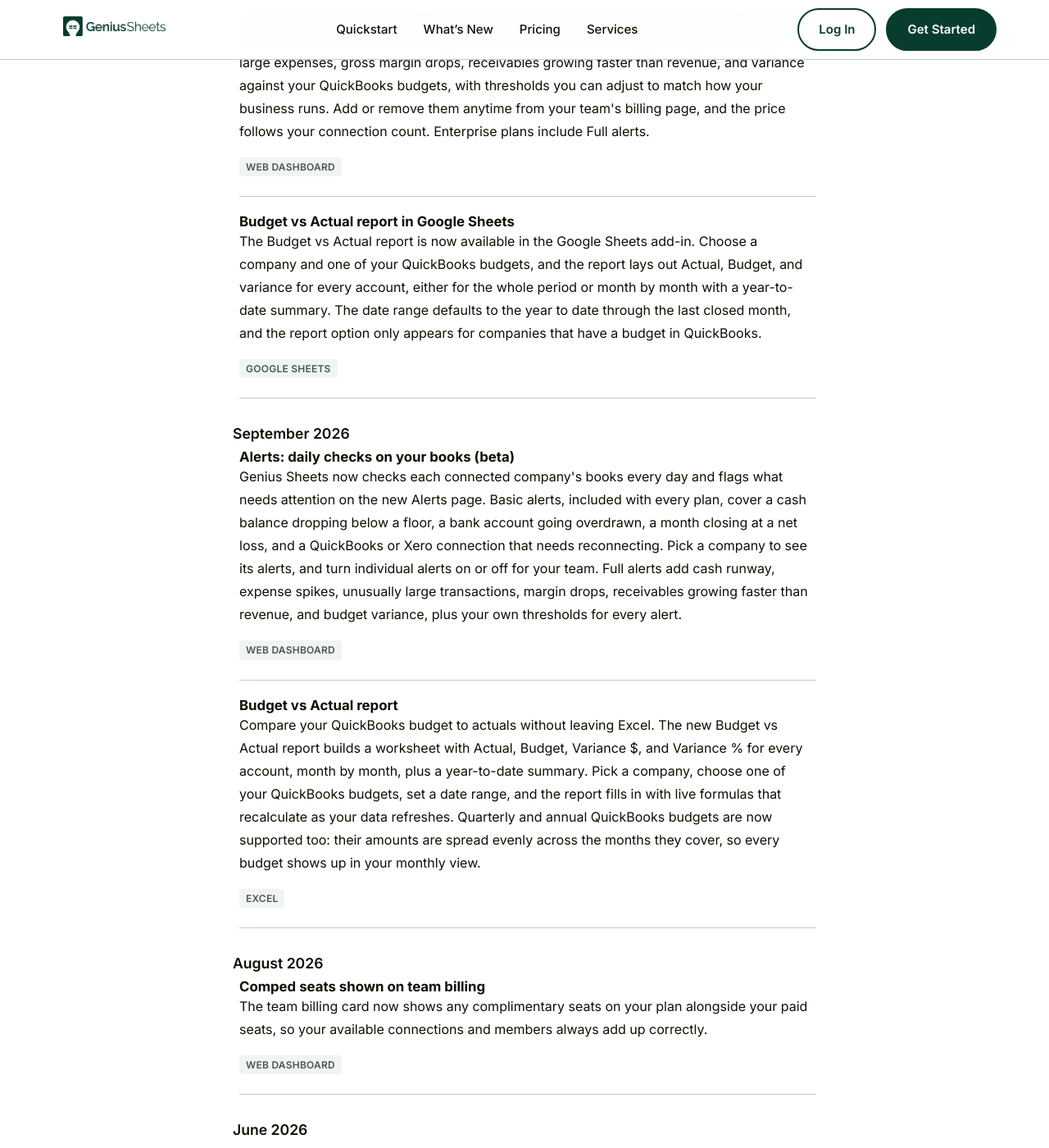
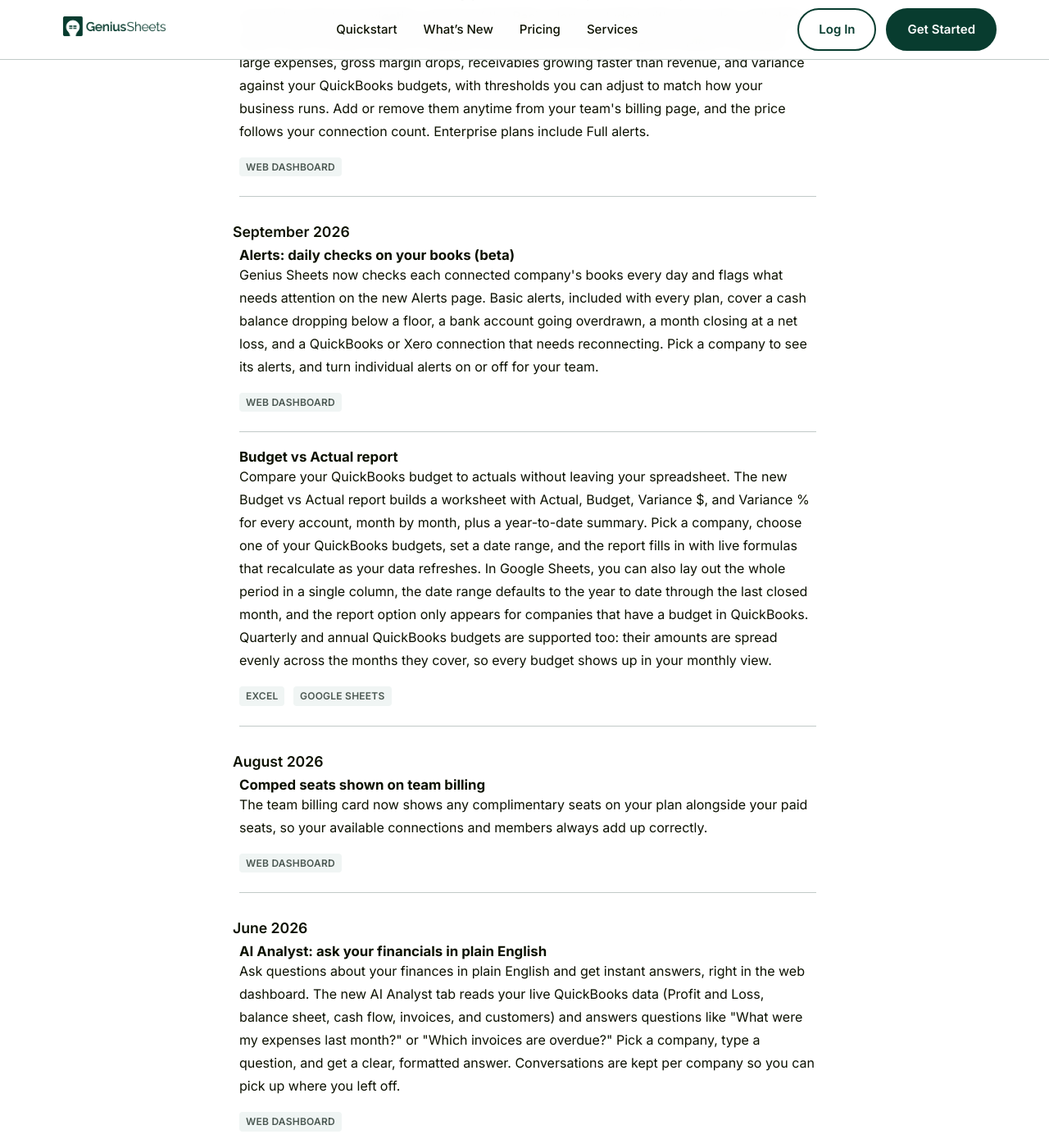
Before and after one commit to GeniusSheets/gs_site, a Jekyll site: the page built from whats-new.html, in a window 1280 px wide and 1400 px high, scrolled down 1128 px. Shown: the whole window at 82% size. Built offline with Jekyll 4.4.1, drawn with Linux system fonts in a browser that asks for light colours.

Commit message:
What's New: Budget vs Actual in September, Full alerts in October
Merge the Excel and Google Sheets Budget vs Actual entries under
September and drop the Full alerts description from the September
Alerts entry so it only appears in October.

Co-Authored-By: Claude Opus 5.5 <noreply@anthropic.com>

```diff
--- a/_data/whats_new.json
+++ b/_data/whats_new.json
@@ -15,13 +15,6 @@
                 "Web dashboard"
               ],
               "body_html": "<p>Full alerts are now available on every plan for $5/month per connection, and Alerts has its own link in the top navigation. On top of the Basic alerts included with every plan, Full alerts watch cash runway for each company and across all of them, expense spikes, unusually large expenses, gross margin drops, receivables growing faster than revenue, and variance against your QuickBooks budgets, with thresholds you can adjust to match how your business runs. Add or remove them anytime from your team's billing page, and the price follows your connection count. Enterprise plans include Full alerts.</p>"
-            },
-            {
-              "title": "Budget vs Actual report in Google Sheets",
-              "platforms": [
-                "Google Sheets"
-              ],
-              "body_html": "<p>The Budget vs Actual report is now available in the Google Sheets add-in. Choose a company and one of your QuickBooks budgets, and the report lays out Actual, Budget, and variance for every account, either for the whole period or month by month with a year-to-date summary. The date range defaults to the year to date through the last closed month, and the report option only appears for companies that have a budget in QuickBooks.</p>"
             }
           ]
         },
@@ -34,14 +27,15 @@
               "platforms": [
                 "Web dashboard"
               ],
-              "body_html": "<p>Genius Sheets now checks each connected company's books every day and flags what needs attention on the new Alerts page. Basic alerts, included with every plan, cover a cash balance dropping below a floor, a bank account going overdrawn, a month closing at a net loss, and a QuickBooks or Xero connection that needs reconnecting. Pick a company to see its alerts, and turn individual alerts on or off for your team. Full alerts add cash runway, expense spikes, unusually large transactions, margin drops, receivables growing faster than revenue, and budget variance, plus your own thresholds for every alert.</p>"
+              "body_html": "<p>Genius Sheets now checks each connected company's books every day and flags what needs attention on the new Alerts page. Basic alerts, included with every plan, cover a cash balance dropping below a floor, a bank account going overdrawn, a month closing at a net loss, and a QuickBooks or Xero connection that needs reconnecting. Pick a company to see its alerts, and turn individual alerts on or off for your team.</p>"
             },
             {
               "title": "Budget vs Actual report",
               "platforms": [
-                "Excel"
+                "Excel",
+                "Google Sheets"
               ],
-              "body_html": "<p>Compare your QuickBooks budget to actuals without leaving Excel. The new Budget vs Actual report builds a worksheet with Actual, Budget, Variance $, and Variance % for every account, month by month, plus a year-to-date summary. Pick a company, choose one of your QuickBooks budgets, set a date range, and the report fills in with live formulas that recalculate as your data refreshes. Quarterly and annual QuickBooks budgets are now supported too: their amounts are spread evenly across the months they cover, so every budget shows up in your monthly view.</p>"
+              "body_html": "<p>Compare your QuickBooks budget to actuals without leaving your spreadsheet. The new Budget vs Actual report builds a worksheet with Actual, Budget, Variance $, and Variance % for every account, month by month, plus a year-to-date summary. Pick a company, choose one of your QuickBooks budgets, set a date range, and the report fills in with live formulas that recalculate as your data refreshes. In Google Sheets, you can also lay out the whole period in a single column, the date range defaults to the year to date through the last closed month, and the report option only appears for companies that have a budget in QuickBooks. Quarterly and annual QuickBooks budgets are supported too: their amounts are spread evenly across the months they cover, so every budget shows up in your monthly view.</p>"
             }
           ]
         },
```
Also changed, not shown: whats_new.md (+3 -8 lines).
